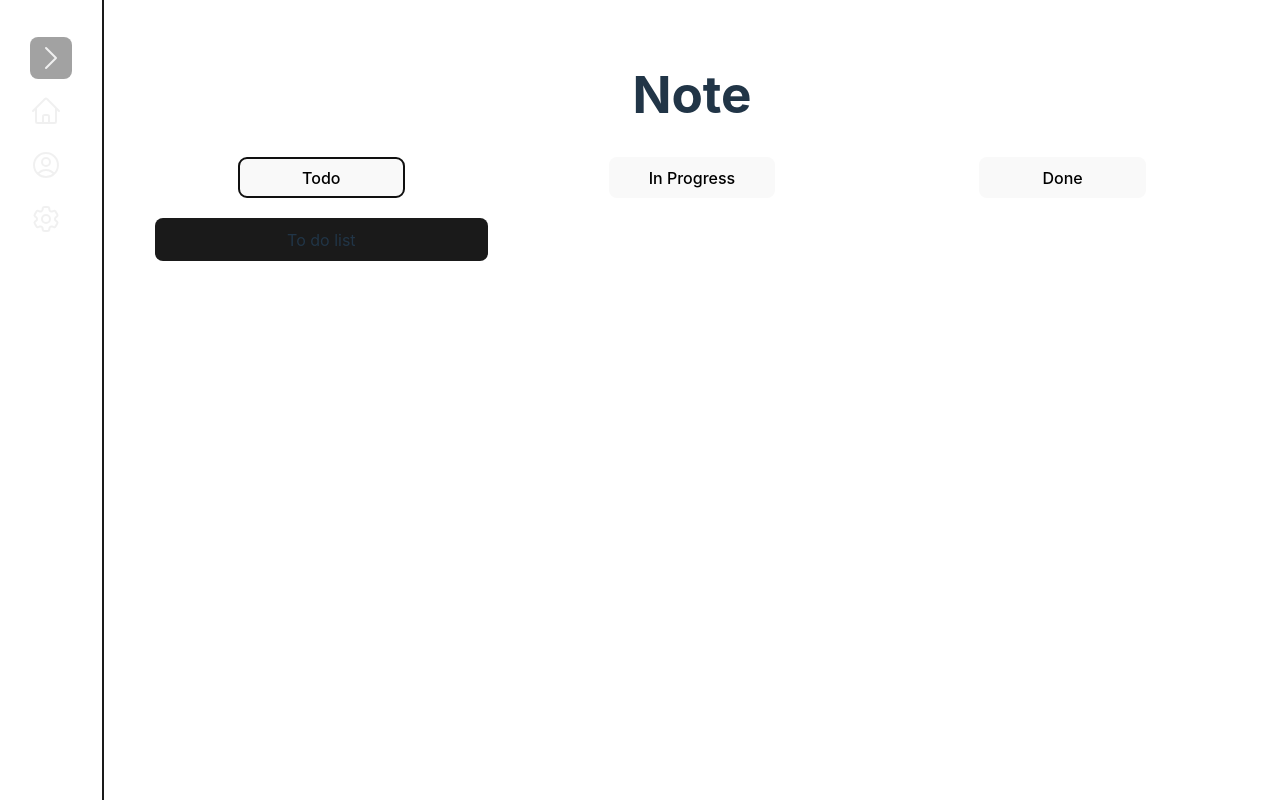
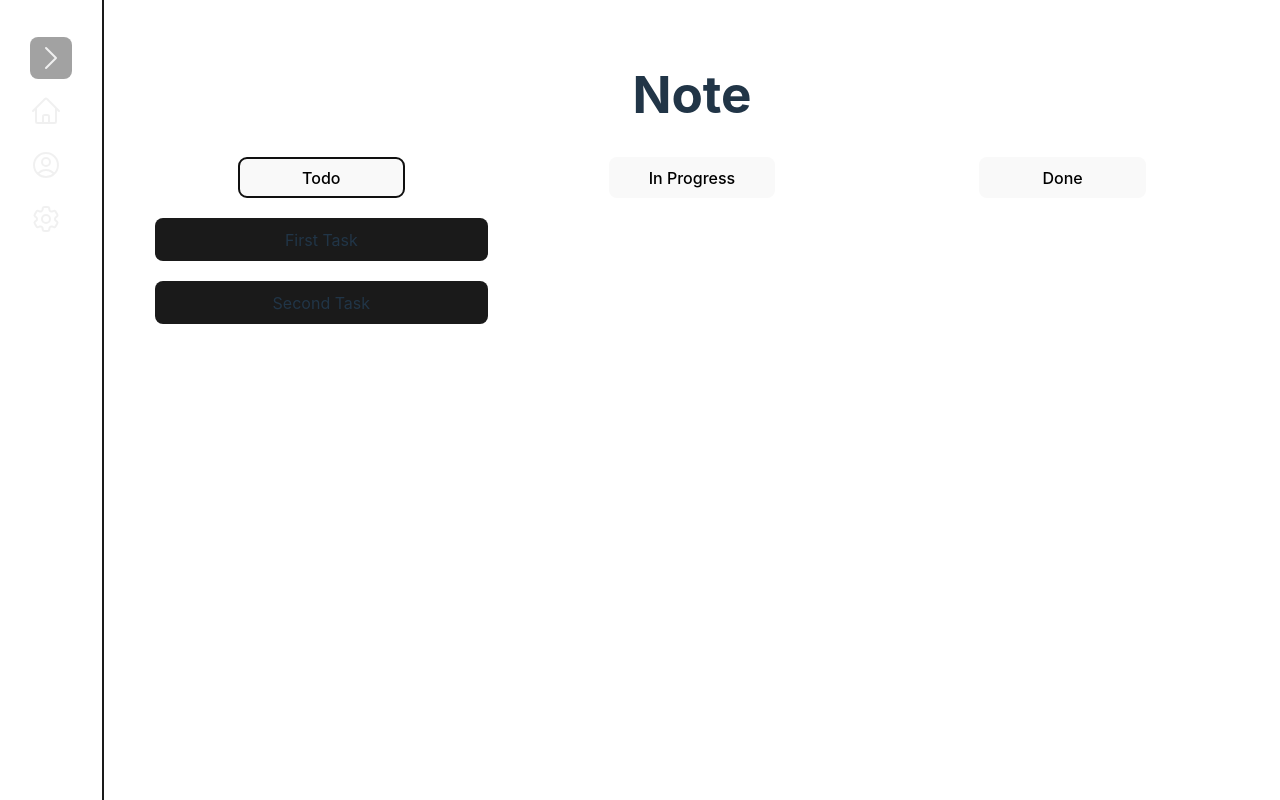
Before and after one commit to abhishekpatelmc/note-app, a React (Vite) app: page / in a window 1280 px wide. Both pictures are taken after a click on the button "Todo". Built offline with nearby package versions, Linux system fonts and the light colour scheme.

Commit message:
refactor: Refactor Home component to use TypeScript and improve code structure

```diff
--- a/src/components/home/Home.tsx
+++ b/src/components/home/Home.tsx
@@ -1,7 +1,36 @@
-import { useState } from "react";
+import { FC, useState } from "react";
 import "./Home.css";
 
-const Home = () => {
+interface todoProp {
+  index: number;
+  name: string;
+  status: string;
+}
+
+const todos: todoProp[] = [
+  {
+    index: 0,
+    name: "First Task",
+    status: "NT",
+  },
+  {
+    index: 1,
+    name: "Second Task",
+    status: "NT",
+  },
+  {
+    index: 2,
+    name: "Third Task",
+    status: "D",
+  },
+  {
+    index: 3,
+    name: "Forth Task",
+    status: "IP",
+  },
+];
+
+const Home: FC = () => {
   const [todoVisible, setTodoVisible] = useState(false);
   const [inporgressVisible, setInprogressVisible] = useState(false);
   const [doneVisbile, setDoneVisible] = useState(false);
@@ -12,22 +41,33 @@ const Home = () => {
       <div className="homeList">
         <div className="homeList_item">
           <button onClick={() => setTodoVisible(!todoVisible)}>Todo</button>
-          {todoVisible && (
-            <div className="homeList_item_details">To do list</div>
-          )}
+          {todoVisible &&
+            todos
+              .filter((todo) => todo.status === "NT")
+              .map((todo) => (
+                <div className="homeList_item_details">{todo.name}</div>
+              ))}
         </div>
 
         <div className="homeList_item">
           <button onClick={() => setInprogressVisible(!inporgressVisible)}>
             In Progress
           </button>
-          {inporgressVisible && (
-            <div className="homeList_item_details">In Progress</div>
-          )}
+          {inporgressVisible &&
+            todos
+              .filter((todo) => todo.status === "IP")
+              .map((todo: todoProp) => (
+                <div className="homeList_item_details">{todo.name}</div>
+              ))}
         </div>
         <div className="homeList_item">
           <button onClick={() => setDoneVisible(!doneVisbile)}>Done</button>
-          {doneVisbile && <div className="homeList_item_details">Done</div>}
+          {doneVisbile &&
+            todos
+              .filter((todo: todoProp) => todo.status === "D")
+              .map((todo: todoProp) => (
+                <div className="homeList_item_details">{todo.name}</div>
+              ))}
         </div>
       </div>
     </div>
```
